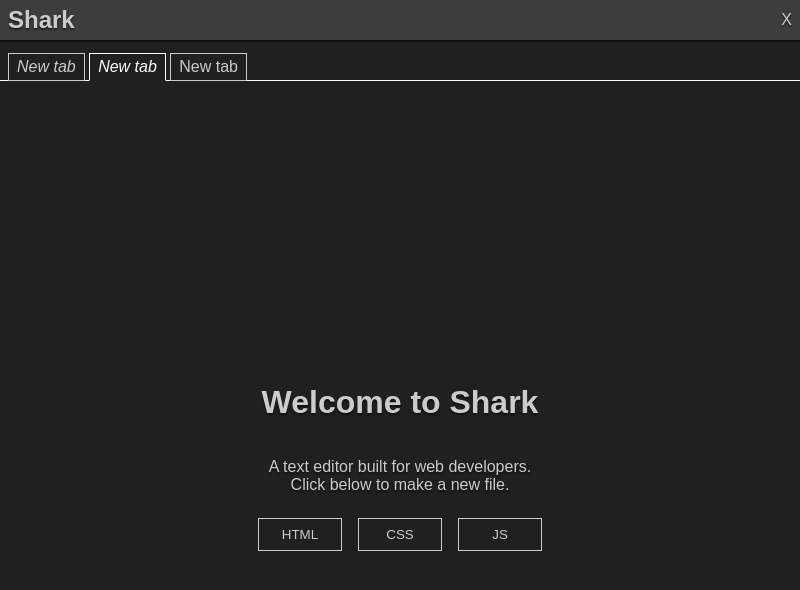
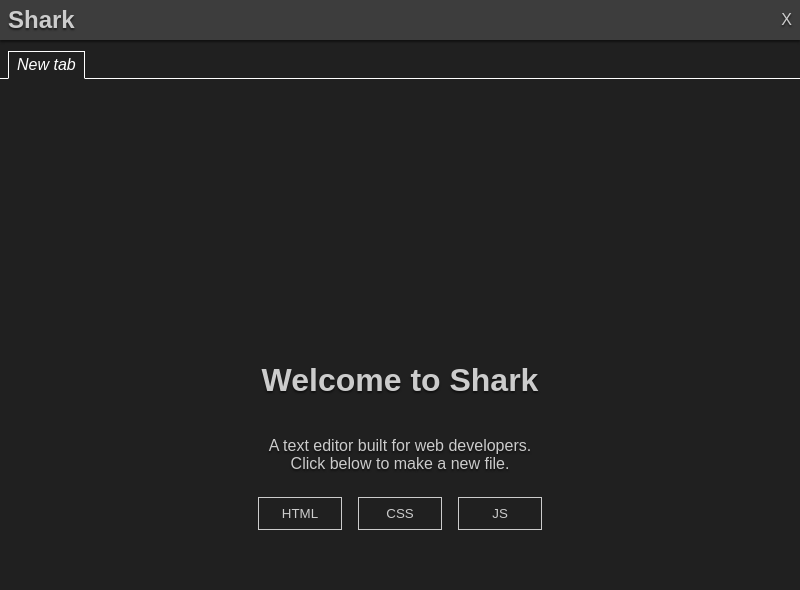
Before and after one commit to dudasaus/shark, an Electron app: page index.html in a window 800 px wide. Drawn offline with nearby package versions, Linux system fonts and the light colour scheme.

Commit message:
JavaScript panel builder

```diff
--- a/index.html
+++ b/index.html
@@ -13,7 +13,8 @@
             </div>
         </header>
         <div class="body-wrapper">
-
+            <!--
+            <div class="panel" id="panel-1">
                 <div class="tabs-container">
                     <div class="tabs">
                         <span class="tab unsaved" id="tab-1">New tab</span>
@@ -22,7 +23,7 @@
                     </div>
                 </div>
 
-            <div class="welcome-panel">
+                <div class="welcome-panel panel-content">
                     <h1>Welcome to Shark</h1>
                     <p>
                         A text editor built for web developers. <br/>
@@ -35,6 +36,8 @@
                     </div>
                 </div>
             </div>
+        -->
+        </div>
     </body>
     <script src="js/shark.js"></script>
 </html>
--- a/js/shark.js
+++ b/js/shark.js
@@ -1,7 +1,67 @@
-/* var CMH = require('./CodeMirrorHandler.js');
-var cm = CMH.CreateEditor(document.getElementById("cm")); */
+const CMH = require('./CodeMirrorHandler.js');
 const remote = require('electron').remote;
+
 document.getElementById("close").addEventListener("click", () => {
     var win = remote.getCurrentWindow();
     win.close();
 });
+
+// var cm = CMH.CreateEditor(document.getElementById("cm")); */
+
+class Panel {
+    constructor() {
+        this.node = document.createElement("div");
+        this.node.classList.add("panel");
+        this.node.innerHTML = `
+            <div class="tabs-container">
+                <div class="tabs">
+                </div>
+            </div>
+
+            <div class="welcome-panel panel-content">
+                <h1>Welcome to Shark</h1>
+                <p>
+                    A text editor built for web developers. <br/>
+                    Click below to make a new file.
+                </p>
+                <div class="buttons">
+                    <button id="new-html" class="btn">HTML</button>
+                    <button id="new-css" class="btn">CSS</button>
+                    <button id="new-js" class="btn">JS</button>
+                </div>
+            </div>`;
+
+        this.tabs = [];
+        this.activeTab = 0;
+        this.tabsNode = this.node.querySelector('.tabs');
+
+        this.newTab();
+    }
+
+    newTab () {
+        this.tabs.push(new Tab());
+        this.tabsNode.appendChild(this.tabs[this.tabs.length - 1].node);
+    }
+
+}
+
+class Tab {
+    constructor() {
+        this.node = document.createElement("span");
+        this.node.classList.add("tab", "unsaved", "active");
+        this.mode = "welcome";
+        this.name = "New tab";
+        this.content = "";
+        this.saved = false;
+        this.setName("New tab");
+    }
+
+    setName(name) {
+        this.name = name;
+        this.node.innerHTML = name;
+    }
+}
+
+var panels = [new Panel()];
+
+document.querySelector('.body-wrapper').appendChild(panels[0].node);
--- a/scss/style.scss
+++ b/scss/style.scss
@@ -32,6 +32,16 @@
     height: calc(100% - #{$headerHeight});
     position: relative;
 }
+
+.panel {
+    display: flex;
+    flex-direction: column;
+    height: 100%;
+    .panel-content {
+        flex-grow: 1;
+    }
+}
+
 
 .tabs-container {
     height: 40px;
```
Also changed, not shown: css/style.css. Lines whose indentation alone changed are shown as unchanged.
